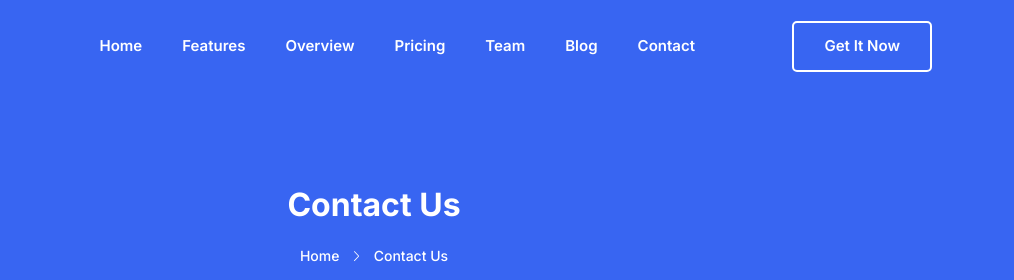
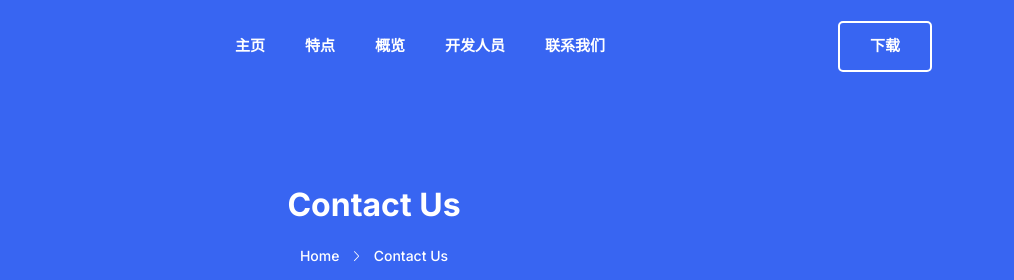
Before and after one commit to LuoHaomin/LuoHaomin.github.io, a plain HTML site: page timeflow/contact.html in a window 1280 px wide. Shown: the top 280 px of the page, 266-1280 px from the left. Drawn offline with Linux system fonts and the light colour scheme.

Commit message:
TimeFlow

```diff
--- a/timeflow/contact.html
+++ b/timeflow/contact.html
@@ -60,40 +60,40 @@
                             <div class="collapse navbar-collapse sub-menu-bar" id="navbarSupportedContent">
                                 <ul id="nav" class="navbar-nav ms-auto">
                                     <li class="nav-item">
-                                        <a href="index.html" aria-label="Toggle navigation">Home</a>
+                                        <a href="index.html" aria-label="Toggle navigation">主页</a>
                                     </li>
                                     <li class="nav-item">
-                                        <a href="#" aria-label="Toggle navigation">Features</a>
+                                        <a href="#" aria-label="Toggle navigation">特点</a>
                                     </li>
                                     <li class="nav-item">
-                                        <a href="#" aria-label="Toggle navigation">Overview</a>
+                                        <a href="#" aria-label="Toggle navigation">概览</a>
                                     </li>
+<!--                                    <li class="nav-item">-->
+<!--                                        <a href="#" aria-label="Toggle navigation">Pricing</a>-->
+<!--                                    </li>-->
                                     <li class="nav-item">
-                                        <a href="#" aria-label="Toggle navigation">Pricing</a>
+                                        <a href="#" aria-label="Toggle navigation">开发人员</a>
                                     </li>
+<!--                                    <li class="nav-item">-->
+<!--                                        <a class="dd-menu collapsed" href="#blog" data-bs-toggle="collapse"-->
+<!--                                            data-bs-target="#submenu-1-4" aria-controls="navbarSupportedContent"-->
+<!--                                            aria-expanded="false" aria-label="Toggle navigation">Blog</a>-->
+<!--                                        <ul class="sub-menu collapse" id="submenu-1-4">-->
+<!--                                            <li class="nav-item"><a href="blog-grid-sidebar.html">Blog Grid-->
+<!--                                                    Sidebar</a>-->
+<!--                                            </li>-->
+<!--                                            <li class="nav-item"><a href="blog-single.html">Blog Single</a></li>-->
+<!--                                            <li class="nav-item"><a href="blog-single-sidebar.html">Blog Single-->
+<!--                                                    Sibebar</a></li>-->
+<!--                                        </ul>-->
+<!--                                    </li>-->
                                     <li class="nav-item">
-                                        <a href="#" aria-label="Toggle navigation">Team</a>
-                                    </li>
-                                    <li class="nav-item">
-                                        <a class="dd-menu collapsed" href="#blog" data-bs-toggle="collapse"
-                                            data-bs-target="#submenu-1-4" aria-controls="navbarSupportedContent"
-                                            aria-expanded="false" aria-label="Toggle navigation">Blog</a>
-                                        <ul class="sub-menu collapse" id="submenu-1-4">
-                                            <li class="nav-item"><a href="blog-grid-sidebar.html">Blog Grid
-                                                    Sidebar</a>
-                                            </li>
-                                            <li class="nav-item"><a href="blog-single.html">Blog Single</a></li>
-                                            <li class="nav-item"><a href="blog-single-sidebar.html">Blog Single
-                                                    Sibebar</a></li>
-                                        </ul>
-                                    </li>
-                                    <li class="nav-item">
-                                        <a href="contact.html" class="active" aria-label="Toggle navigation">Contact</a>
+                                        <a href="contact.html" class="active" aria-label="Toggle navigation">联系我们</a>
                                     </li>
                                 </ul>
                             </div> <!-- navbar collapse -->
                             <div class="button add-list-button">
-                                <a href="contact.html" class="btn">Get it now</a>
+                                <a href="contact.html" class="btn">下载</a>
                             </div>
                         </nav>
                         <!-- End Navbar -->
```
